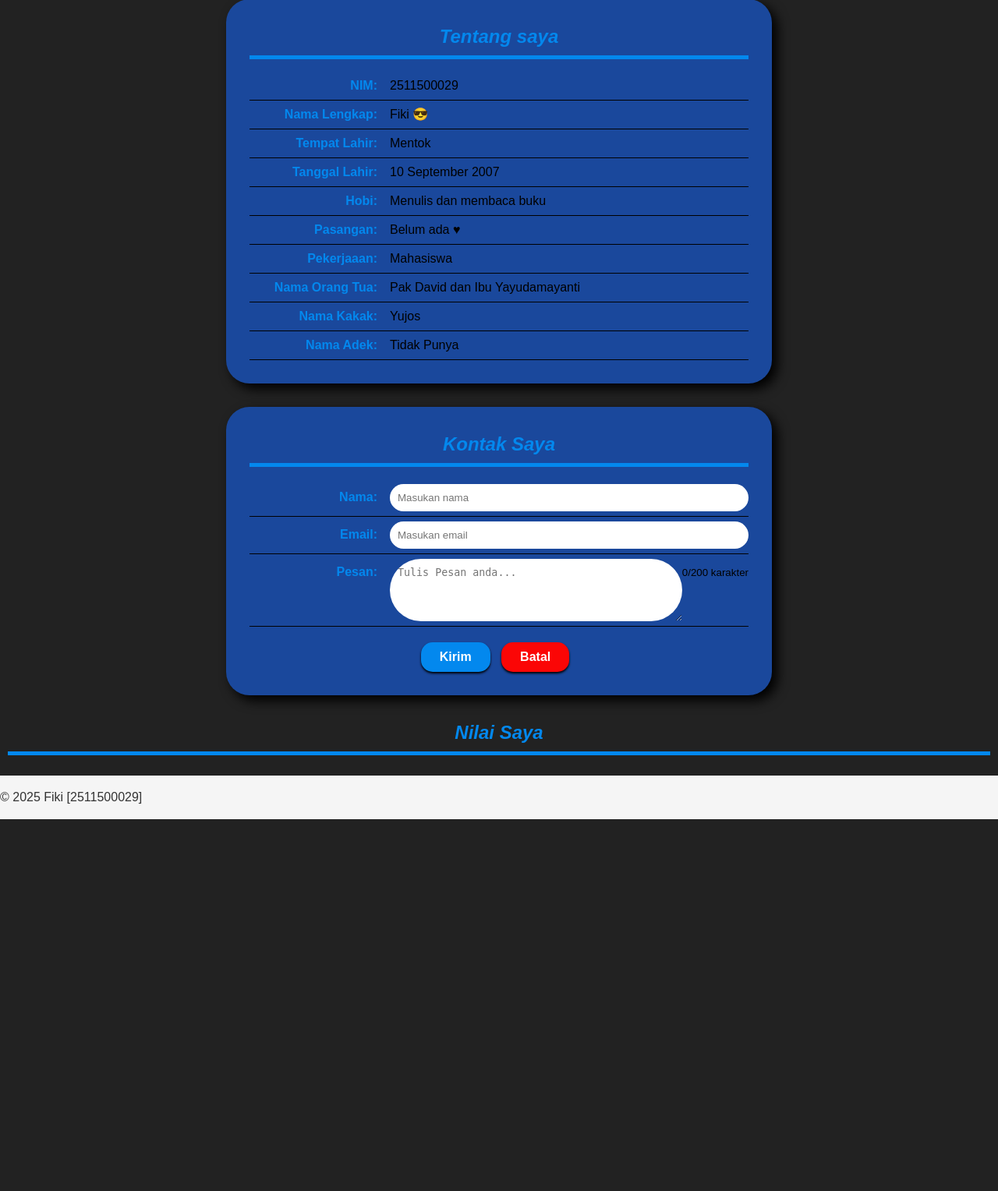
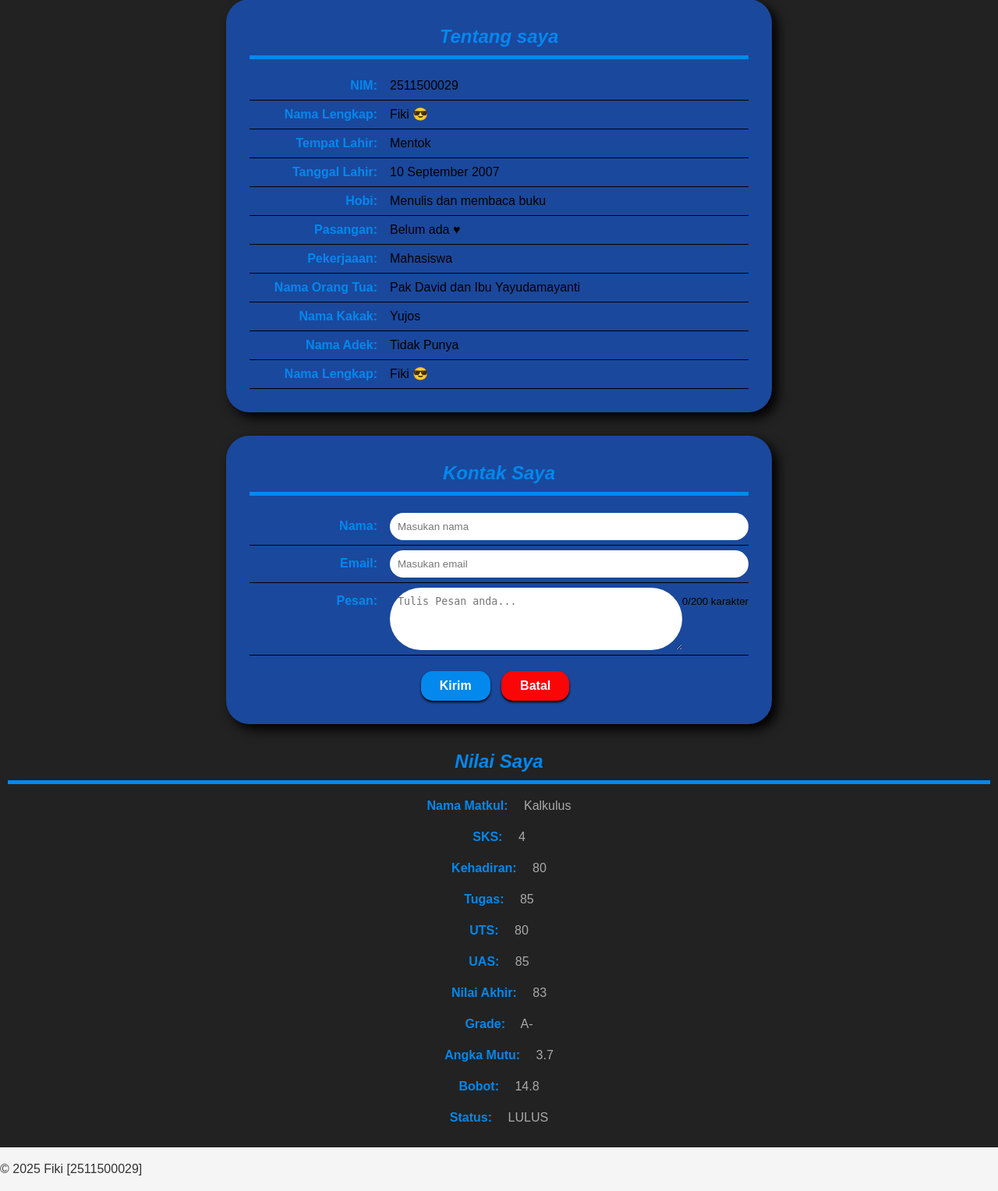
Before and after one commit to FikiNih/2511500029-PWD-TI1A-25261, a PHP site: page /pertemuan-06/index.php in a window 1280 px wide. Shown: the part 539-2067 px from the top of the page at 78% size. Before the commit the page ends 1590 px from the top, so only its background shows below. Run offline with PHP 8.4, Linux system fonts and the light colour scheme.

Commit message:
hello.php

```diff
--- a/pertemuan-06/index.php
+++ b/pertemuan-06/index.php
@@ -130,6 +130,10 @@ alert("Halo, " + nama + "!");
         echo $NamaAdek;
         ?>
         </p>
+        <p><strong>Nama Lengkap:</strong>
+        <?php
+        echo $Nama;
+        ?>
     </section>
     <section id="Contact">
     <h2>Kontak Saya</h2>
@@ -161,11 +165,11 @@ alert("Halo, " + nama + "!");
         $namaMatkul4 = "Aplikasi Perkantoran";
         $namaMatkul5 = "Basis Data";
 
-        $sksMatkul1 = 3;
+        $sksMatkul1 = 4;
         $sksMatkul2 = 3;
         $sksMatkul3 = 3;
         $sksMatkul4 = 2;
-        $sksMatkul5 = 2;
+        $sksMatkul5 = 3;
 
         $nilaiHadir1 = 80;
         $nilaiHadir2 = 85;
@@ -178,6 +182,128 @@ alert("Halo, " + nama + "!");
         $nilaiTugas3 = 95;
         $nilaiTugas4 = 80;
         $nilaiTugas5 = 75;
+
+        $nilaiUTS1 = 80;
+        $nilaiUTS2 = 85;
+        $nilaiUTS3 = 90;
+        $nilaiUTS4 = 75;
+        $nilaiUTS5 = 95;
+
+        $nilaiUAS1 = 85;
+        $nilaiUAS2 = 90;
+        $nilaiUAS3 = 95;
+        $nilaiUAS4 = 80;
+        $nilaiUAS5 = 75;
+        ?>
+
+        <?php
+    function grade($nilaiAkhir, $nilaiHadir) {
+    if ($nilaiHadir < 70) {
+        $grade = "E";
+        $status = "GAGAL";
+        $angkaMutu = 0.00;
+    } elseif ($nilaiAkhir >= 91 && $nilaiAkhir <= 100) {
+        $grade = "A";
+        $status = "LULUS";
+        $angkaMutu = 4.00;
+    } elseif ($nilaiAkhir >= 81 && $nilaiAkhir <= 90) {
+        $grade = "A-";
+        $status = "LULUS";
+        $angkaMutu = 3.70;
+    } elseif ($nilaiAkhir >= 76 && $nilaiAkhir <= 80) {
+        $grade = "B+";
+        $status = "LULUS";
+        $angkaMutu = 3.30;
+    } elseif ($nilaiAkhir >= 71 && $nilaiAkhir <= 75) {
+        $grade = "B";
+        $status = "LULUS";
+        $angkaMutu = 3.00;
+    } elseif ($nilaiAkhir >= 66 && $nilaiAkhir <= 70) {
+        $grade = "B-";
+        $status = "LULUS";
+        $angkaMutu = 2.70;
+    } elseif ($nilaiAkhir >= 61 && $nilaiAkhir <= 65) {
+        $grade = "C+";
+        $status = "LULUS";
+        $angkaMutu = 2.30;
+    } elseif ($nilaiAkhir >= 56 && $nilaiAkhir <= 60) {
+        $grade = "C";
+        $status = "LULUS";
+        $angkaMutu = 2.00;
+    } elseif ($nilaiAkhir >= 51 && $nilaiAkhir <= 55) {
+        $grade = "C-";
+        $status = "LULUS";
+        $angkaMutu = 1.70;
+    } elseif ($nilaiAkhir >= 36 && $nilaiAkhir <= 50) {
+        $grade = "D";
+        $status = "GAGAL";
+        $angkaMutu = 1.00;
+    } elseif ($nilaiAkhir >= 0 && $nilaiAkhir <= 35) {
+        $grade = "E";
+        $status = "GAGAL";
+        $angkaMutu = 0.00;
+    } else {
+        $grade = "-";
+        $status = "NILAI TIDAK VALID";
+        $angkaMutu = 0.00;
+    }
+
+    return ['grade' => $grade, 'status' => $status, 'angkaMutu' => $angkaMutu];
+}
+
+        $nilaiAkhir1 = (0.1 * $nilaiHadir1) + (0.2 * $nilaiTugas1) + (0.3 * $nilaiUTS1) + (0.4 * $nilaiUAS1);
+        $nilaiAkhir2 = (0.1 * $nilaiHadir2) + (0.2 * $nilaiTugas2) + (0.3 * $nilaiUTS2) + (0.4 * $nilaiUAS2);
+        $nilaiAkhir3 = (0.1 * $nilaiHadir3) + (0.2 * $nilaiTugas3) + (0.3 * $nilaiUTS3) + (0.4 * $nilaiUAS3);
+        $nilaiAkhir4 = (0.1 * $nilaiHadir4) + (0.2 * $nilaiTugas4) + (0.3 * $nilaiUTS4) + (0.4 * $nilaiUAS4);
+        $nilaiAkhir5 = (0.1 * $nilaiHadir5) + (0.2 * $nilaiTugas5) + (0.3 * $nilaiUTS5) + (0.4 * $nilaiUAS5);
+
+        $hasil = grade($nilaiAkhir1, $nilaiHadir1);
+        ?>
+
+        <p><strong>Nama Matkul:</strong>
+        <?php
+        echo $namaMatkul1;
+        ?>
+        </p>
+        <p><strong>SKS:</strong>
+        <?php
+        echo $sksMatkul1;
+        ?>
+        <p><strong>Kehadiran:</strong>
+        <?php
+        echo $nilaiHadir1;
+        ?>
+        <p><strong>Tugas:</strong>
+        <?php
+        echo $nilaiTugas1;
+        ?>
+        <p><strong>UTS:</strong>
+        <?php
+        echo $nilaiUTS1;
+        ?>
+        <p><strong>UAS:</strong>
+        <?php
+        echo $nilaiUAS1;
+        ?>
+        <p><strong>Nilai Akhir:</strong>
+        <?php
+        echo $NnilaiAkhir1 = (0.1 * $nilaiHadir1) + (0.2 * $nilaiTugas1) + (0.3 * $nilaiUTS1) + (0.4 * $nilaiUAS1);
+        ?>
+        <p><strong>Grade:</strong>
+        <?php
+        echo $Grade1 = $hasil['grade'];
+        ?>
+        <p><strong>Angka Mutu:</strong>
+        <?php
+        echo $Mutu1 = $hasil['angkaMutu'];
+        ?>
+        <p><strong>Bobot:</strong>
+        <?php
+        echo $Bobot1 = $sksMatkul1 * $Mutu1;
+        ?>
+        <p><strong>Status:</strong>
+        <?php
+        echo $Status1 = $hasil['status'];
         ?>
     </section>
     </footer>
--- a/pertemuan-06/style.css
+++ b/pertemuan-06/style.css
@@ -243,3 +243,13 @@ footer {
     font-family: sans-serif;
     font-style: italic;
 }
+
+#About strong,
+#ipk strong {
+    min-width: 180px;
+    color: #0388ee;
+    font-weight: 600;
+    text-align: right;
+    padding-right: 16px;
+    flex-shrink: 0;
+}
```
